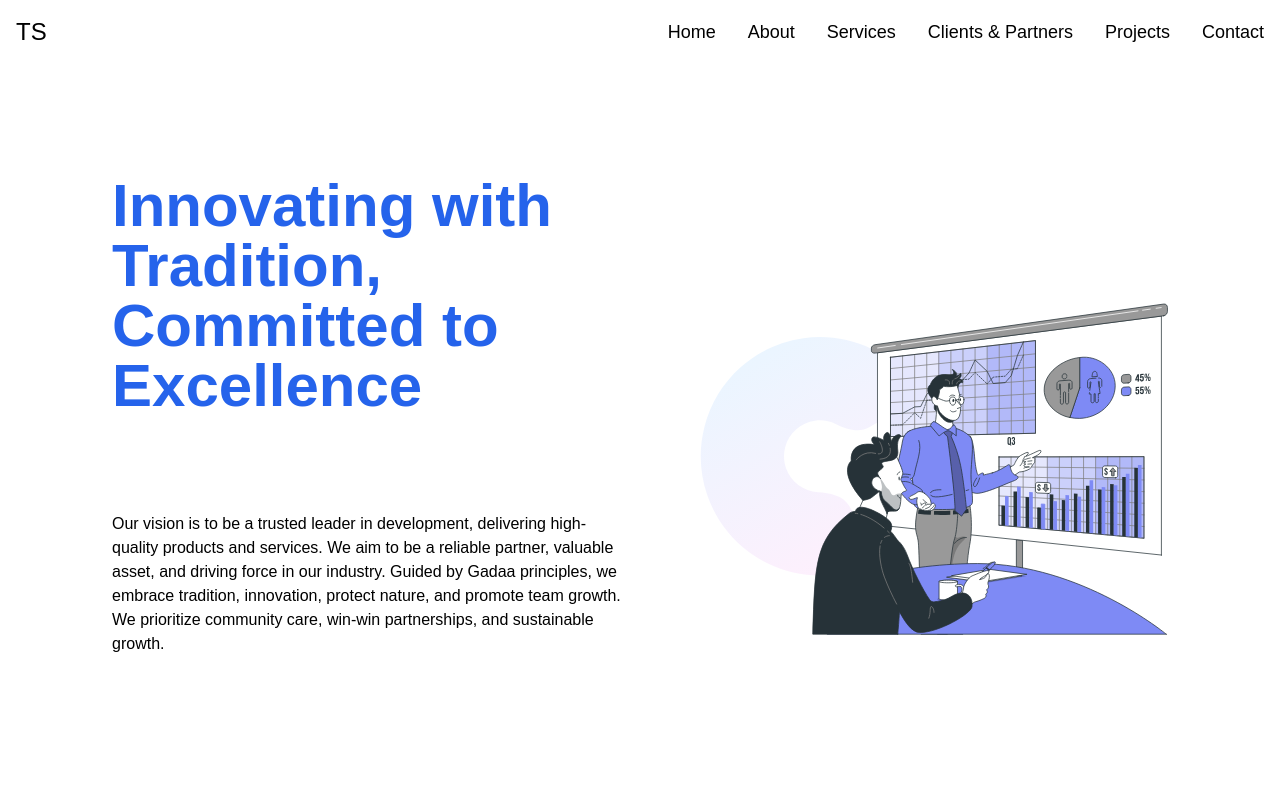
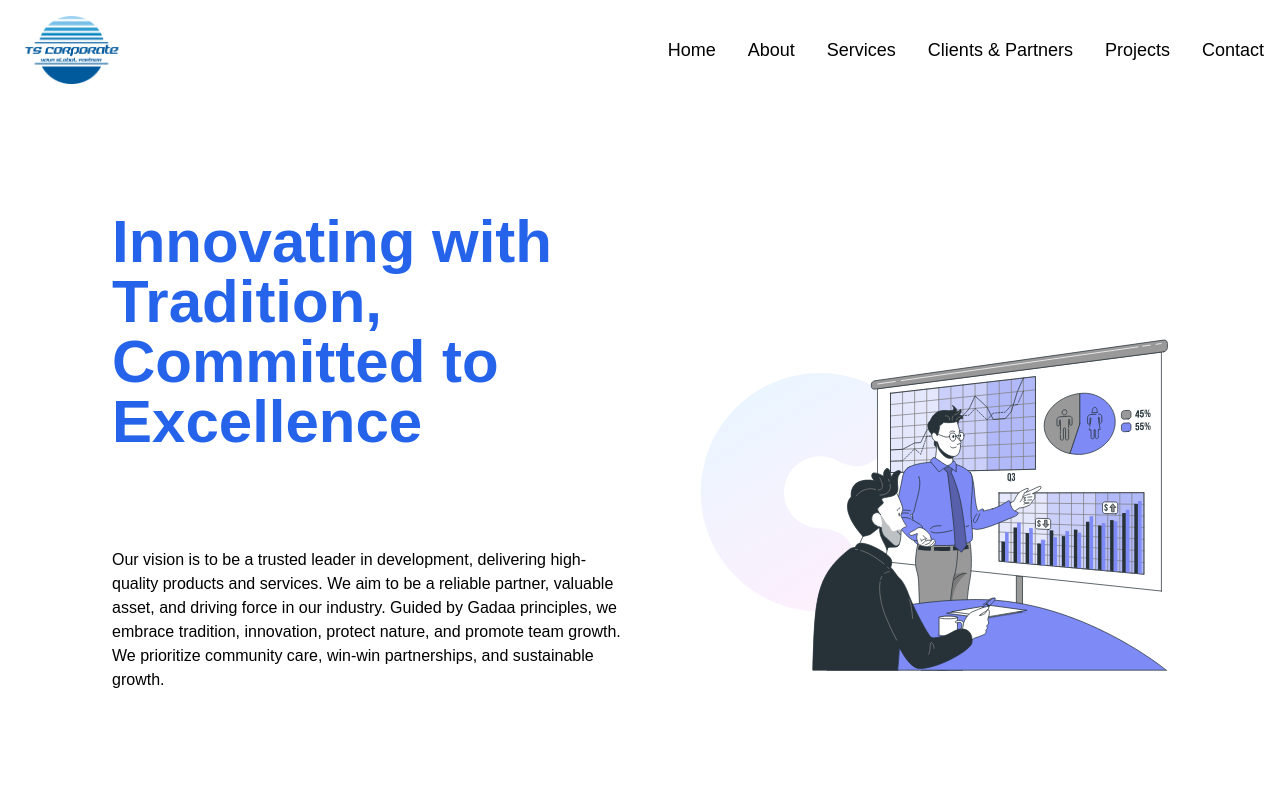
Before and after one commit to Zalbo-GJ/TS-Corporate, a Next.js app: page / in a window 1280 px wide. Shown: the top 800 px of the page. Built offline with nearby package versions, Linux system fonts and the light colour scheme.

Commit message:
added ts official logo

```diff
--- a/src/components/NavBar.tsx
+++ b/src/components/NavBar.tsx
@@ -2,7 +2,9 @@ export default function NavBar() {
   return (
     <div className="bg-white">
       <nav className="container mx-auto p-4 flex  md:flex-row justify-between items-center">
-        <div className="text-2xl text-black mb-4 md:mb-0">TS</div>
+        <div className="text-2xl text-black mb-4 md:mb-0">
+          <img src="images/tsLogo.png" className="w-20 md:w-24 lg:w-28" />
+        </div>
         <ul className="flex items-center md:flex-row space-x-3 md:space-y-0 md:space-x-8  text-xs md:text-lg ">
           <li>
             <a href="/#home" className="text-black hover:text-gray-400">
```
Also changed, not shown: public/images/tsLogo.png (added).
